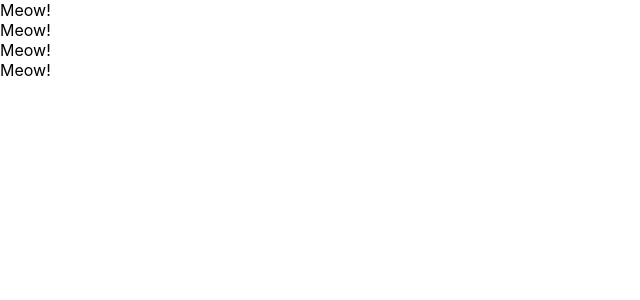
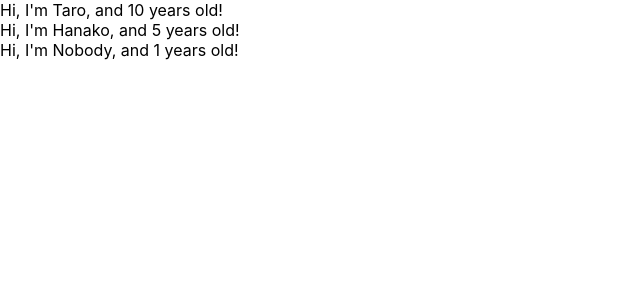
Before and after one commit to suminari-setoguchi/udemy-react-redux-crud-application, a React (Create React App) app: page / in a window 1280 px wide. Shown: the top 300 px of the page, without its empty margins (0-640 px from the left). Built offline with nearby package versions, Linux system fonts and the light colour scheme.

Commit message:
learn props of component

```diff
--- a/src/App.js
+++ b/src/App.js
@@ -1,38 +1,34 @@
 import React from 'react';
 
-// function App() {
-//   return (
-//     <React.Fragment>
-//       <label className="" htmlFor="bar">
-//         bar
-//       </label>
-//       <input
-//         type="text"
-//         onChange={
-//           () => {console.log("I'm clicked!")}
-//         }
-//       />
-//     </React.Fragment>
-//   );
-// }
-
 const App = () => {
+  const profiles = [
+    { name: "Taro", age: 10 },
+    { name: "Hanako", age: 5 },
+    { name: "Nobody"},
+  ];
   return (
     <div className="">
-      <Cat />
-      <Cat />
-      <Cat />
-      <Cat />
+      {
+        profiles.map((profile, index) => {
+          return (
+            <User name={profile.name} age={profile.age} key={index} />
+          )
+        })
+      }
     </div>
   )
 }
 
-const Cat = () => {
+const User = (props) => {
   return (
     <div>
-      Meow!
+      Hi, I'm {props.name}, and {props.age} years old!
     </div>
   )
 }
 
+User.defaultProps ={
+  age: 1
+}
+
 export default App;
```
